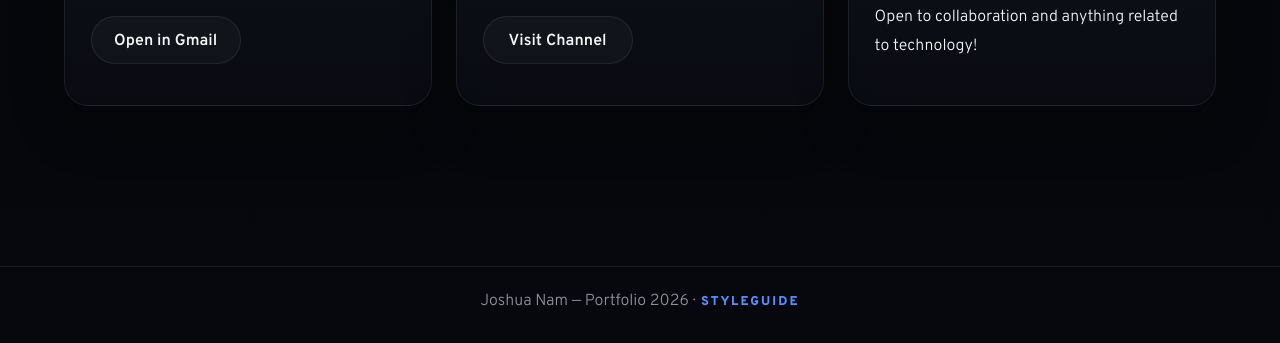
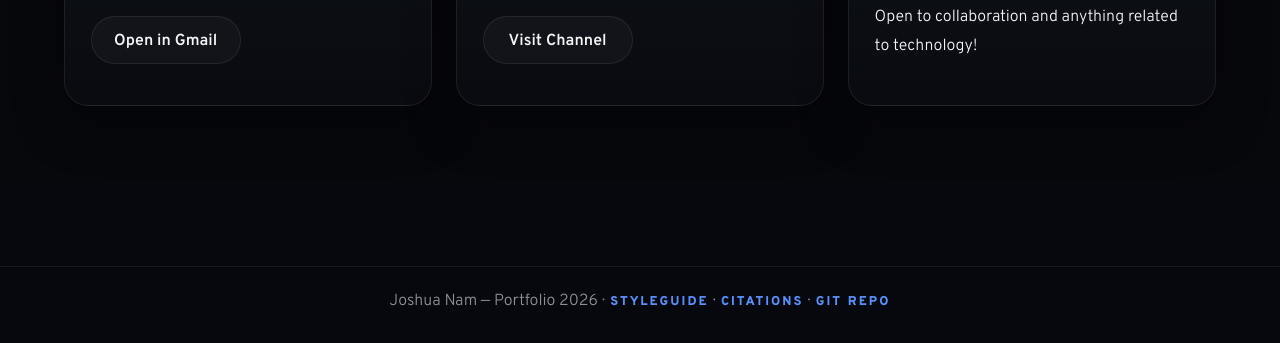
Before and after one commit to jswnm/IAT-339-P03, a plain HTML site: page contact.html in a window 1280 px wide. Shown: the part 474-817 px from the top of the page. Drawn offline with Linux system fonts and the light colour scheme.

Commit message:
New footer (final)

```diff
--- a/contact.html
+++ b/contact.html
@@ -86,6 +86,8 @@
     <p>
       Joshua Nam — Portfolio 2026 ·
       <a href="Template.html" class="footer-link">Styleguide</a>
+      · <a href="Template.html#citations" class="footer-link">Citations</a>
+      · <a href="https://github.com/jswnm/jswnm.github.io" target="_blank" class="footer-link">Git Repo</a>
     </p>
   </footer>
 
```
Also changed, not shown: index.html (+2 -0 lines), projects.html (+2 -0 lines).
